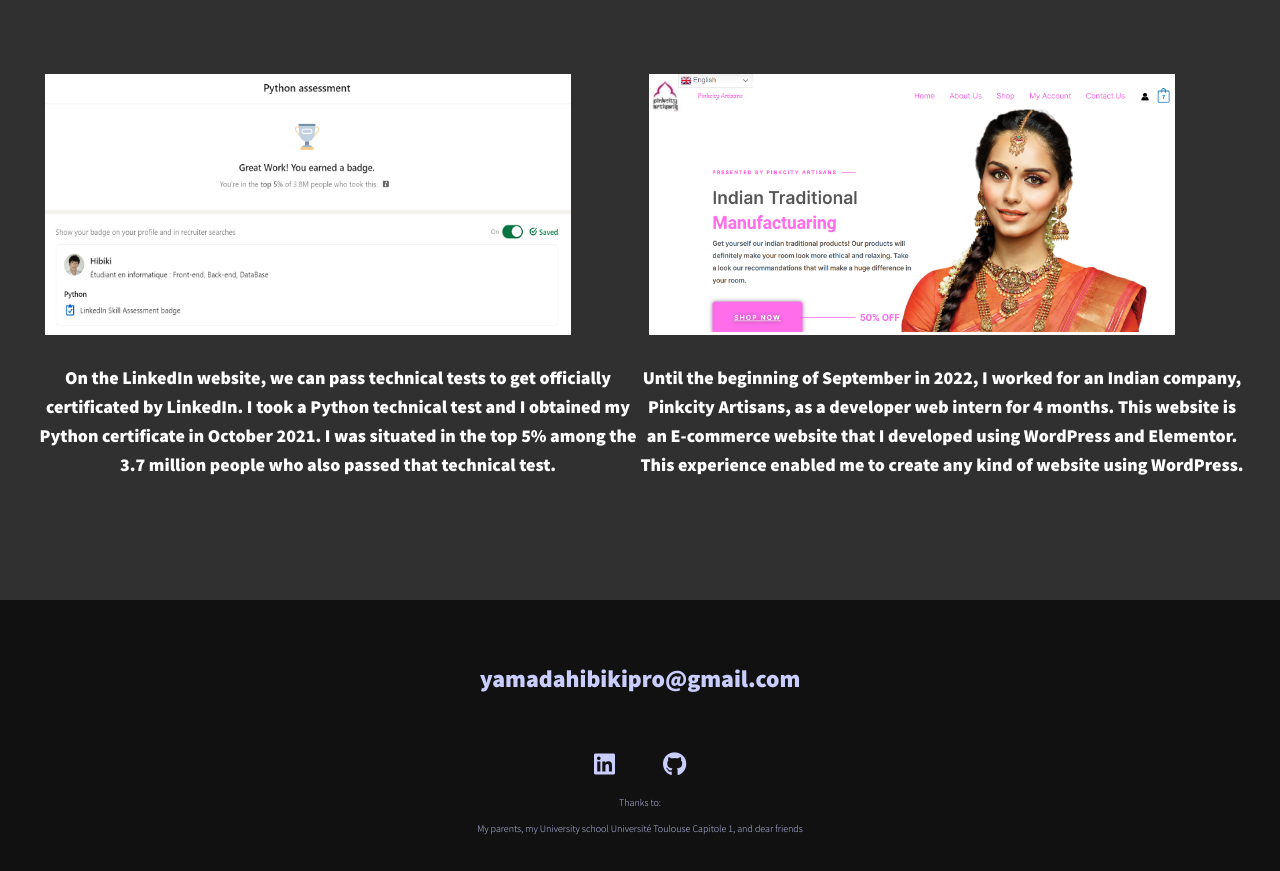
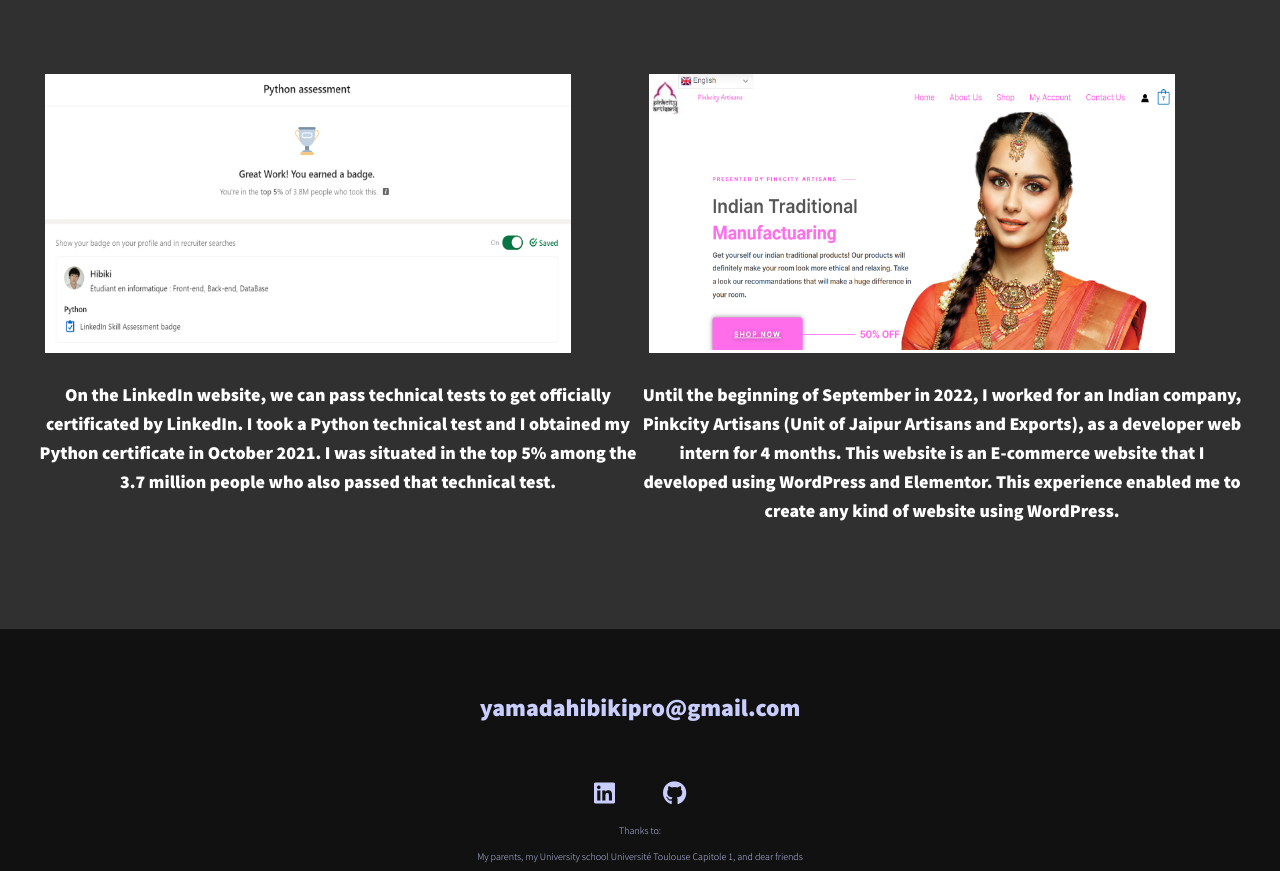
Before and after one commit to Yamada-Hibiki/portfolio, a plain HTML site: page index.html in a window 1280 px wide. Shown: the part 4306-5177 px from the top of the page. Drawn offline with nearby package versions, Linux system fonts and the light colour scheme.

Commit message:
Update index.html

```diff
--- a/index.html
+++ b/index.html
@@ -225,13 +225,13 @@
                 </div>
 
                 <div class="portfolio-div">
-                    <a class="portflio__item">
+                    <a href="https://www.indiamart.com/jaipurexports-jaipur/" target="_blank" class="portflio__item" class="portflio__item">
                         <img src="img/Capture d’écran 2022-10-06 141521.png" alt="websiteimg" target="_blank" class="portfolio__img">
                     </a>
                     <br>
                     <p class="section__subtitle section__subtitle--work--p">
-                        Until the beginning of September in 2022, I worked for an Indian company, Pinkcity Artisans, as a developer
-                        web intern for 4 months. This website is an E-commerce website that I developed using WordPress and
+                        Until the beginning of September in 2022, I worked for an Indian company, Pinkcity Artisans (Unit of Jaipur Artisans and Exports),
+                        as a developer web intern for 4 months. This website is an E-commerce website that I developed using WordPress and
                         Elementor. This experience enabled me to create any kind of website using WordPress.
                     </p>
                 </div>
```
